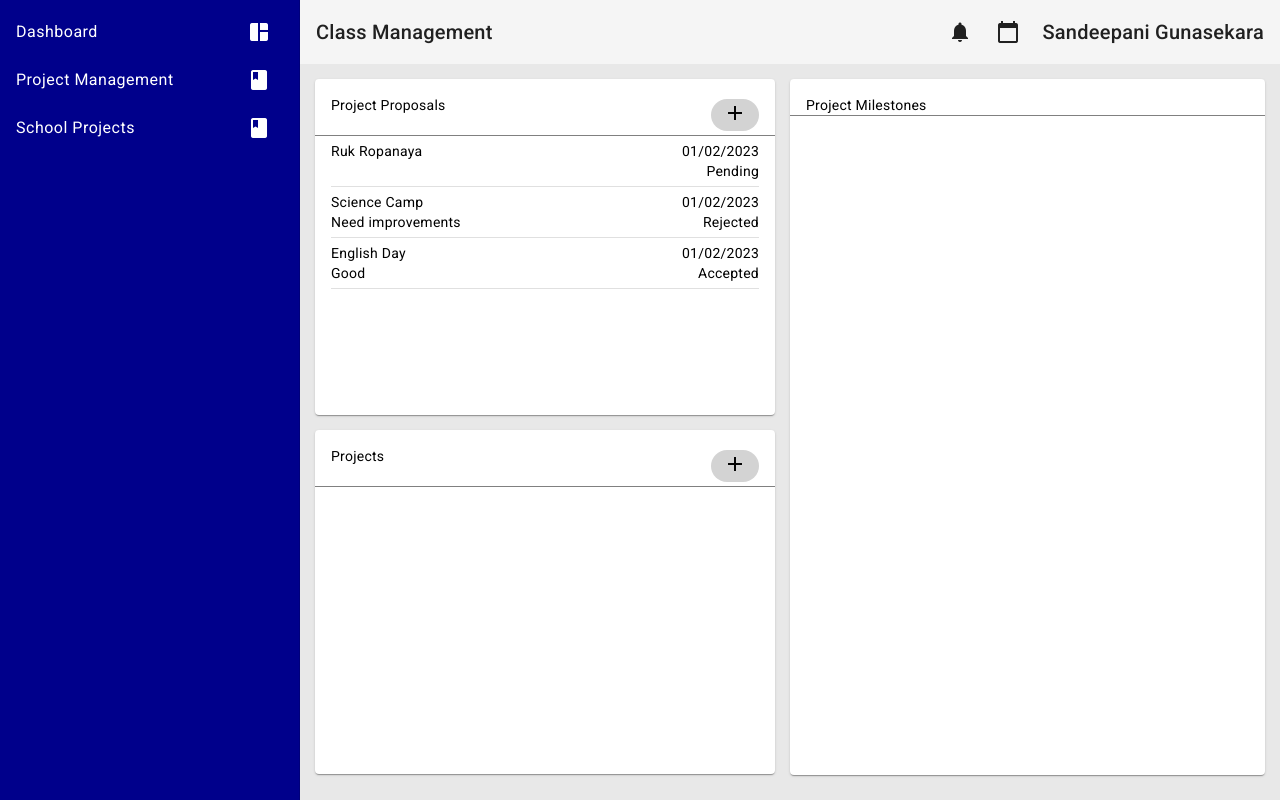
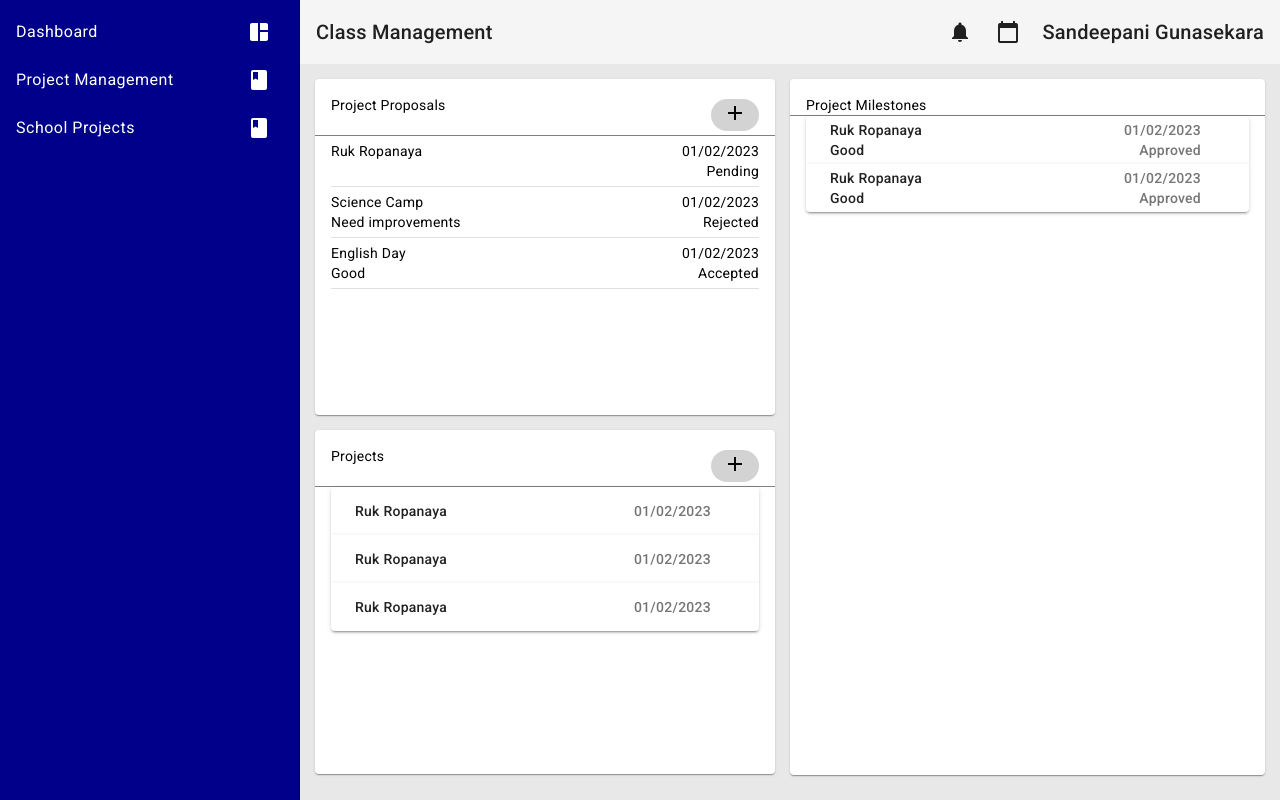
Before and after one commit to codingPentagon/ZoneEd, an Angular app in the folder frontend/: page /projectprin in a window 1280 px wide. Built offline with nearby package versions, Linux system fonts and the light colour scheme.

Commit message:
made the normal layout of project-prin.

```diff
--- a/frontend/src/app/app.module.ts
+++ b/frontend/src/app/app.module.ts
@@ -23,6 +23,7 @@ import {MatChipsModule} from "@angular/material/chips";
 import {MatIconModule} from "@angular/material/icon";
 import { ProjectPrinComponent } from './project-prin/project-prin.component';
 import { ProjectZonalComponent } from './project-zonal/project-zonal.component';
+import {MatExpansionModule} from "@angular/material/expansion";
 
 
 @NgModule({
@@ -50,7 +51,8 @@ import { ProjectZonalComponent } from './project-zonal/project-zonal.component';
         MatGridListModule,
         MatTabsModule,
         MatChipsModule,
-    MatIconModule
+        MatIconModule,
+        MatExpansionModule
     ],
   providers: [],
   bootstrap: [AppComponent]
--- a/frontend/src/app/project-prin/project-prin.component.css
+++ b/frontend/src/app/project-prin/project-prin.component.css
@@ -44,3 +44,26 @@ mat-card-header{
 .entry{
   margin: 5px 0 5px 0;
 }
+
+mat-accordion{
+  width: 100%;
+}
+
+mat-panel-description{
+  justify-content: right;
+  text-align: end;
+}
+
+.block{
+  display: inline-block;
+}
+
+.mat-panel-title{
+  white-space: nowrap;
+}
+
+.big-icon {
+  width: 100px;
+  height: 100px;
+  font-size: 56px;
+}
--- a/frontend/src/app/project-prin/project-prin.component.html
+++ b/frontend/src/app/project-prin/project-prin.component.html
@@ -13,8 +13,7 @@
             </mat-chip>
           </mat-chip-listbox>
         </mat-card-header>
-        <mat-card-content>
-
+        <mat-card-content *ngIf="!proposalAdd">
             <div *ngFor="let proposal of proposals">
               <div class="entry">
                 <div class="flex">
@@ -31,6 +30,9 @@
               <mat-divider></mat-divider>
             </div>
         </mat-card-content>
+        <mat-card-content *ngIf="proposalAdd">
+          <input>
+        </mat-card-content>
       </mat-card>
       <mat-card class="projects">
         <mat-card-header>
@@ -43,6 +45,27 @@
           </mat-chip-listbox>
         </mat-card-header>
         <mat-card-content>
+          <mat-accordion>
+            <mat-expansion-panel hideToggle *ngFor="let project of projects">
+              <mat-expansion-panel-header>
+                <mat-panel-title>
+                  {{project.title}}
+                </mat-panel-title>
+                <mat-panel-description>
+                  {{project.createdDate}}
+                </mat-panel-description>
+              </mat-expansion-panel-header>
+              <div class="flex">
+                Start Date : <span class="spacer"></span>{{project.startDate}}
+              </div>
+              <div class="flex">
+                End Date : <span class="spacer"></span>{{project.endDate}}
+              </div>
+              <div class="flex">
+                Responsible Person : <span class="spacer"></span>{{project.responsiblePersons}}
+              </div>
+            </mat-expansion-panel>
+          </mat-accordion>
         </mat-card-content>
       </mat-card>
     </div>
@@ -53,6 +76,30 @@
           <span class="spacer"></span>
         </mat-card-header>
         <mat-card-content>
+          <mat-accordion>
+            <mat-expansion-panel hideToggle *ngFor="let milestone of milestones">
+              <mat-expansion-panel-header>
+                <mat-panel-title>
+                  {{milestone.title}}<br>
+                  {{milestone.feedback}}
+                </mat-panel-title>
+                <mat-panel-description>
+                  {{milestone.dueDate}}<br>
+                  {{milestone.status}}
+                </mat-panel-description>
+              </mat-expansion-panel-header>
+              <div class="flex">
+                <mat-icon class="big-icon" *ngFor="let proof of milestone.proofs">{{proof.fileType}}</mat-icon>
+                <span class="spacer"></span>
+                <mat-chip-listbox>
+                  <mat-chip [ngStyle]="{'background-color':milestoneAdd? '#3f51b5' : 'lightgrey','transition':'150ms ease-out'}" (click)="milestoneAddToggle()">
+                    <mat-icon [ngStyle]="{'color':milestoneAdd ? 'white' : 'black'}">add</mat-icon>
+                  </mat-chip>
+                </mat-chip-listbox>
+              </div>
+              <input type="file" *ngIf="milestoneAdd">
+            </mat-expansion-panel>
+          </mat-accordion>
         </mat-card-content>
       </mat-card>
 </div>
--- a/frontend/src/app/project-prin/project-prin.component.ts
+++ b/frontend/src/app/project-prin/project-prin.component.ts
@@ -24,4 +24,31 @@ export class ProjectPrinComponent {
     {title:"Science Camp",date:"01/02/2023",status:"Rejected",feedback:"Need improvements"},
     {title:"English Day",date:"01/02/2023",status:"Accepted",feedback:"Good"}
   ];
+
+  projects=[
+    {title:"Ruk Ropanaya",createdDate:"01/02/2023",startDate:"03/02/2023",endDate:"03/04/2023",responsiblePersons:"M.D.Gunasena"},
+    {title:"Ruk Ropanaya",createdDate:"01/02/2023",startDate:"03/02/2023",endDate:"03/04/2023",responsiblePersons:"M.D.Gunasena"},
+    {title:"Ruk Ropanaya",createdDate:"01/02/2023",startDate:"03/02/2023",endDate:"03/04/2023",responsiblePersons:"M.D.Gunasena"},
+  ];
+
+  milestones=[
+    {title:"Ruk Ropanaya",dueDate:"01/02/2023",feedback:"Good",status:"Approved",
+      proofs:[
+        {fileName:"1.jpg",fileType:"image",uploadedOn:"01/02/2023"},
+        {fileName:"22.mp4",fileType:"video",uploadedOn:"01/02/2023"}
+      ]
+    },
+    {title:"Ruk Ropanaya",dueDate:"01/02/2023",feedback:"Good",status:"Approved",
+      proofs:[
+        {fileName:"1.jpg",fileType:"image",uploadedOn:"01/02/2023"},
+        {fileName:"2.jpg",fileType:"movie",uploadedOn:"01/02/2023"}
+      ]
+    },
+  ];
+
+  milestoneAdd:boolean = false;
+
+  milestoneAddToggle(){
+    this.milestoneAdd = !this.milestoneAdd;
+  }
 }
```
Lines whose indentation alone changed are shown as unchanged.
